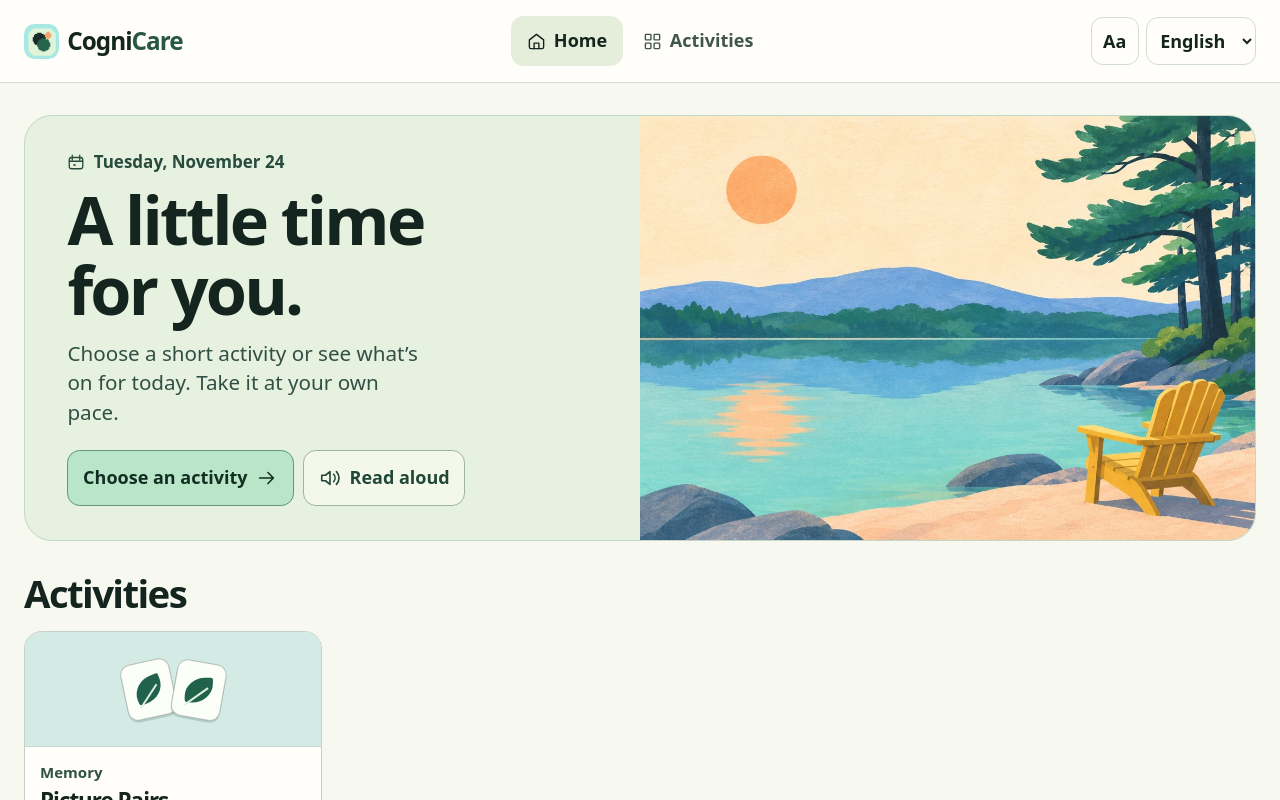
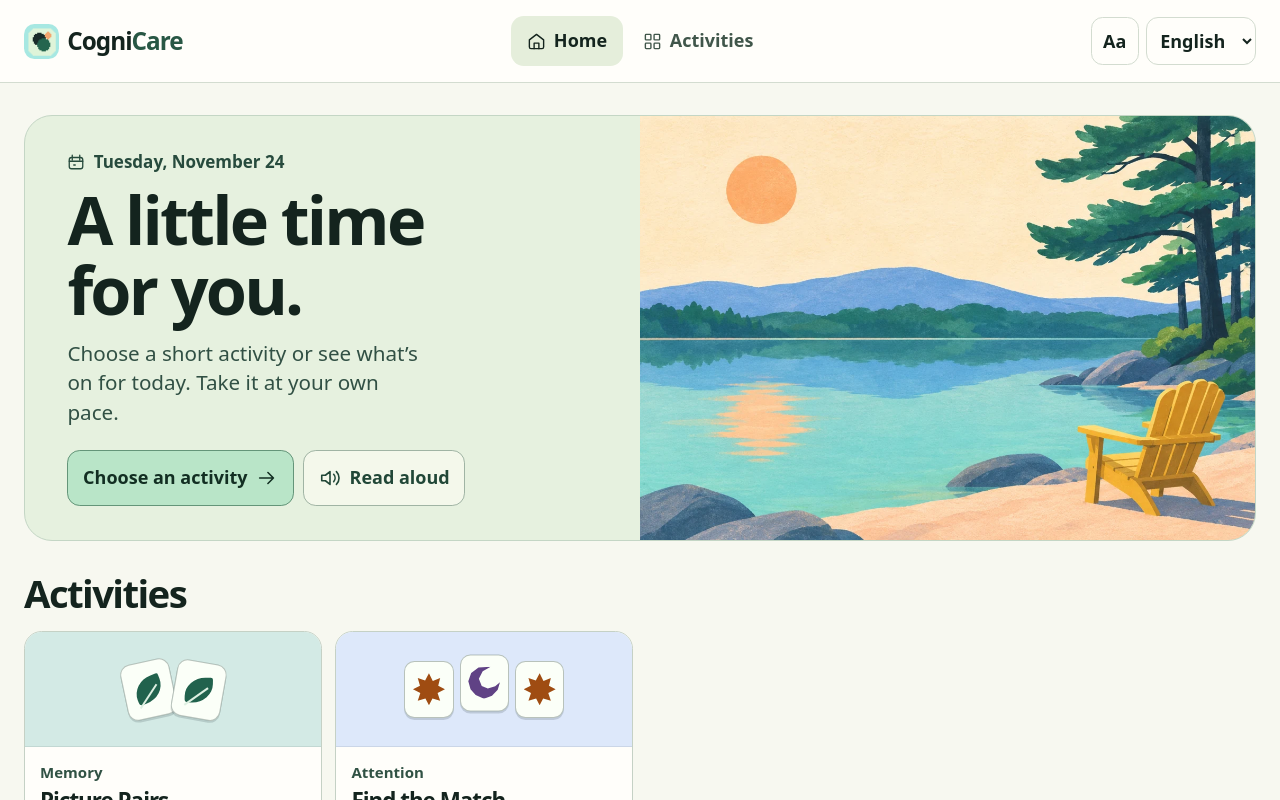
Before and after one commit to OzPol/CogniCare, a Next.js app: page / in a window 1280 px wide. Shown: the top 800 px of the page. Built offline with nearby package versions, Linux system fonts and the light colour scheme; a web font is replaced by a local one.

Commit message:
Add Find the Match
Refs #5

```diff
--- a/src/ui/app.tsx
+++ b/src/ui/app.tsx
@@ -36,7 +36,7 @@ export function App({ preview }: { preview: boolean }) {
   const [view, setView] = useState<View>("home");
   const [game, setGame] = useState<Game>("MATCH");
   const [roundNo, setRoundNo] = useState(0);
-  const items: readonly Game[] = ["MATCH"];
+  const items: readonly Game[] = ["MATCH", "FOCUS"];
   const [online, setOnline] = useState(true);
   const [notice, setNotice] = useState<keyof typeof copy.en | null>(null);
   const [speaking, setSpeaking] = useState(false);
--- a/src/ui/games.tsx
+++ b/src/ui/games.tsx
@@ -113,6 +113,84 @@ function Memory({ level, locale, finish }: PlayProps) {
   );
 }
 
+type Question =
+  | { kind: "pictures"; sample: Symbol[]; options: Symbol[]; answer: Symbol }
+  | { kind: "routine"; title: string; sample: string[]; options: string[]; answer: string };
+
+function questions(level: Level): Question[] {
+  return Array.from({ length: 3 + level }, () => {
+    const order = shuffle(symbols);
+    const answer = order[0];
+    return { kind: "pictures", sample: [answer], answer,
+      options: shuffle([answer, ...order.filter((symbol) => symbol !== answer).slice(0, level + 1)]) };
+  });
+}
+
+function ChoiceRound({ game, level, locale, finish, read }: PlayProps & {
+  game: Exclude<Game, "MATCH">; read: (text: string) => void;
+}) {
+  const t = copy[locale];
+  const [items] = useState(() => questions(level));
+  const [index, setIndex] = useState(0);
+  const [answer, setAnswer] = useState<string | null>(null);
+  const [correct, setCorrect] = useState(0);
+  const prompt = useRef<HTMLHeadingElement>(null);
+  const nextButton = useRef<HTMLButtonElement>(null);
+  const current = items[index];
+  const label = (item: string) => current.kind === "routine" ? item : names[locale][item as Symbol];
+
+  function choose(value: string) {
+    if (answer !== null) return;
+    setAnswer(value);
+    if (value === current.answer) setCorrect((count) => count + 1);
+    requestAnimationFrame(() => nextButton.current?.focus());
+  }
+
+  return (
+    <>
+      <div className="game-tools"><p className="counter">{index + 1} / {items.length}</p><button className="button quiet" onClick={() => {
+        const context = current.kind === "routine" ? current.title + ". " : "";
+        read(context + gameCopy[locale][game].instructions + " " + current.sample.map(label).join(", ") +
+          ". " + t.pick + " " + current.options.map(label).join(", ") + ".");
+      }}>{t.showQuestion}</button></div>
+      <h2 ref={prompt} tabIndex={-1} className="question-title">
+        {current.kind === "routine"
+          ? current.title
+          : (locale === "en" ? "Find this picture" : "Busca esta imagen")}
+      </h2>
+      {current.kind === "pictures"
+        ? <div className="sample-row">
+          {current.sample.map((symbol, pos) => <div key={pos} className="sample-chip"><Mark symbol={symbol} /><span>{names[locale][symbol]}</span></div>)}
+        </div>
+        : current.sample.length > 0
+          ? <ol className="routine-sequence">{current.sample.map((step) => <li key={step}>{step}</li>)}</ol>
+          : <p>{locale === "en" ? "What comes first?" : "¿Qué va primero?"}</p>}
+      <p className="option-label">{t.pick}</p>
+      <div className={current.kind === "routine" ? "choice-list words" : "choice-list"}>
+        {current.options.map((value) => (
+          <button
+            key={value} className={"choice" + (answer === value ? " chosen" : "")}
+            aria-pressed={answer === value} aria-disabled={answer !== null} onClick={() => choose(value)}
+          >
+            {current.kind === "pictures" && <Mark symbol={value as Symbol} />}<span>{label(value)}</span>
+          </button>
+        ))}
+      </div>
+      <div className="feedback">
+        <p role="status">{answer === null ? "" : answer === current.answer ? t.yes : t.answerWas + " " + label(current.answer) + "."}</p>
+        {answer !== null && <button ref={nextButton} className="button primary" onClick={() => {
+          if (index === items.length - 1) finish({ correct, attempts: items.length });
+          else {
+            setIndex(index + 1);
+            setAnswer(null);
+            requestAnimationFrame(() => prompt.current?.focus());
+          }
+        }}>{index === items.length - 1 ? t.exit : t.next}<span aria-hidden="true"> →</span></button>}
+      </div>
+    </>
+  );
+}
+
 export function Exercise({
   game, locale, startingLevel, finish, back, read,
 }: { game: Game; locale: Locale; startingLevel: Level; finish: (score: Score, level: Level) => void;
@@ -142,8 +220,10 @@ export function Exercise({
             <button className="button quiet" onClick={() => read(text.instructions)}>{t.read}</button>
           </div>
         </div>
+      ) : game === "MATCH" ? (
+        <Memory level={level} locale={locale} finish={(score) => finish(score, level)} />
       ) : (
-        <Memory level={level} locale={locale} finish={(score) => finish(score, level)} />
+        <ChoiceRound key={locale} game={game} level={level} locale={locale} finish={(score) => finish(score, level)} read={read} />
       )}
     </section>
   );
```
